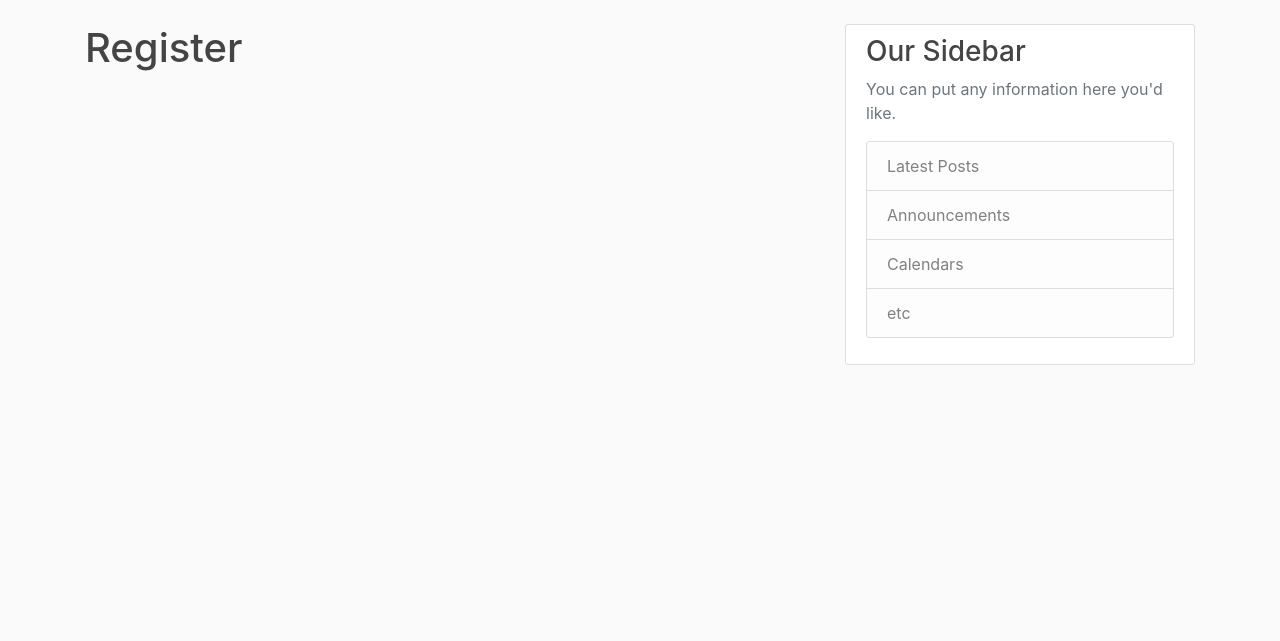
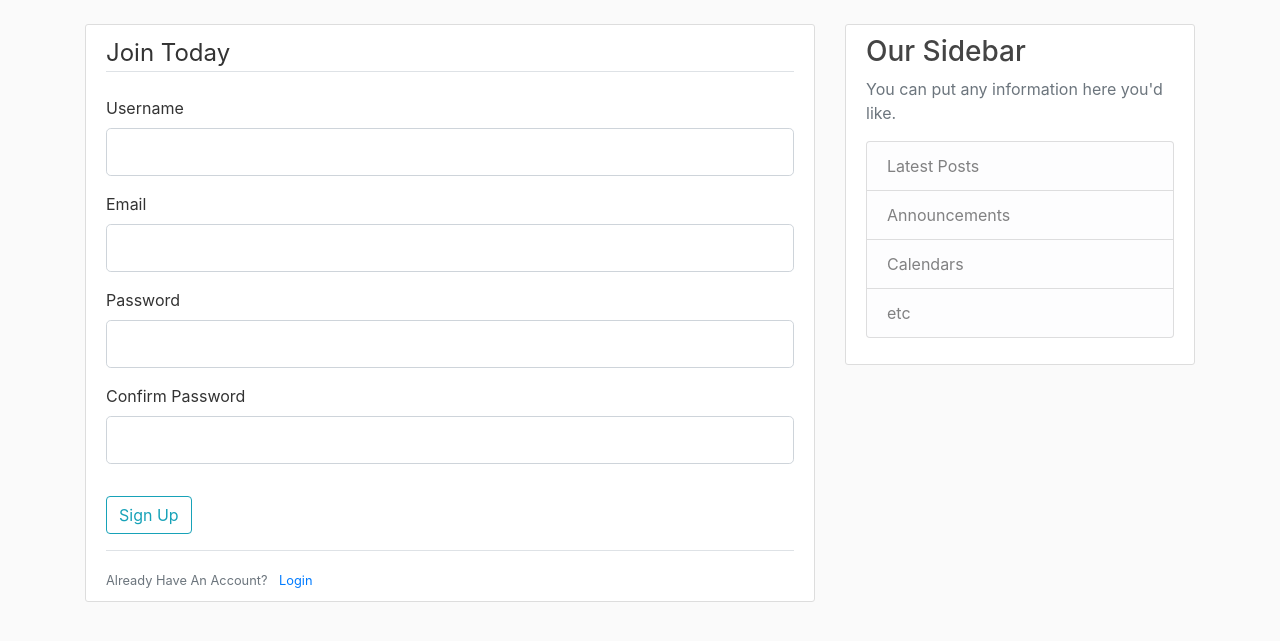
Before and after one commit to KeithChasen/test-flask-web-app, a Flask app: page /register in a window 1280 px wide. Shown: the part 56-697 px from the top of the page. Run offline with Flask 2, Linux system fonts and the light colour scheme; some libraries are stand-ins or nearby versions.

Commit message:
register page

```diff
--- a/templates/register.html
+++ b/templates/register.html
@@ -1,5 +1,37 @@
 {% extends "layout.html" %}
 
 {% block content %}
-    <h1>Register</h1>
+    <div class="content-section">
+        <form action="" method="post">
+            {{ form.hidden_tag()}}
+            <fieldset class="form-group">
+                <legend class="border-bottom mb-4">Join Today</legend>
+                <div class="form-group">
+                    {{ form.username.label(class="form-control-label") }}
+                    {{ form.username(class="form-control form-control-lg") }}
+                </div>
+                <div class="form-group">
+                    {{ form.email.label(class="form-control-label") }}
+                    {{ form.email(class="form-control form-control-lg") }}
+                </div>
+                <div class="form-group">
+                    {{ form.password.label(class="form-control-label") }}
+                    {{ form.password(class="form-control form-control-lg") }}
+                </div>
+                <div class="form-group">
+                    {{ form.confirm_password.label(class="form-control-label") }}
+                    {{ form.confirm_password(class="form-control form-control-lg") }}
+                </div>
+            </fieldset>
+            <div class="form-group">
+                {{ form.submit(class="btn btn-outline-info") }}
+            </div>
+        </form>
+        <div class="border-top pt-3">
+            <small class="text-muted">
+                Already Have An Account?
+                <a href="{{ url_for('login') }}" class="ml-2">Login</a>
+            </small>
+        </div>
+    </div>
 {% endblock content %}
```
